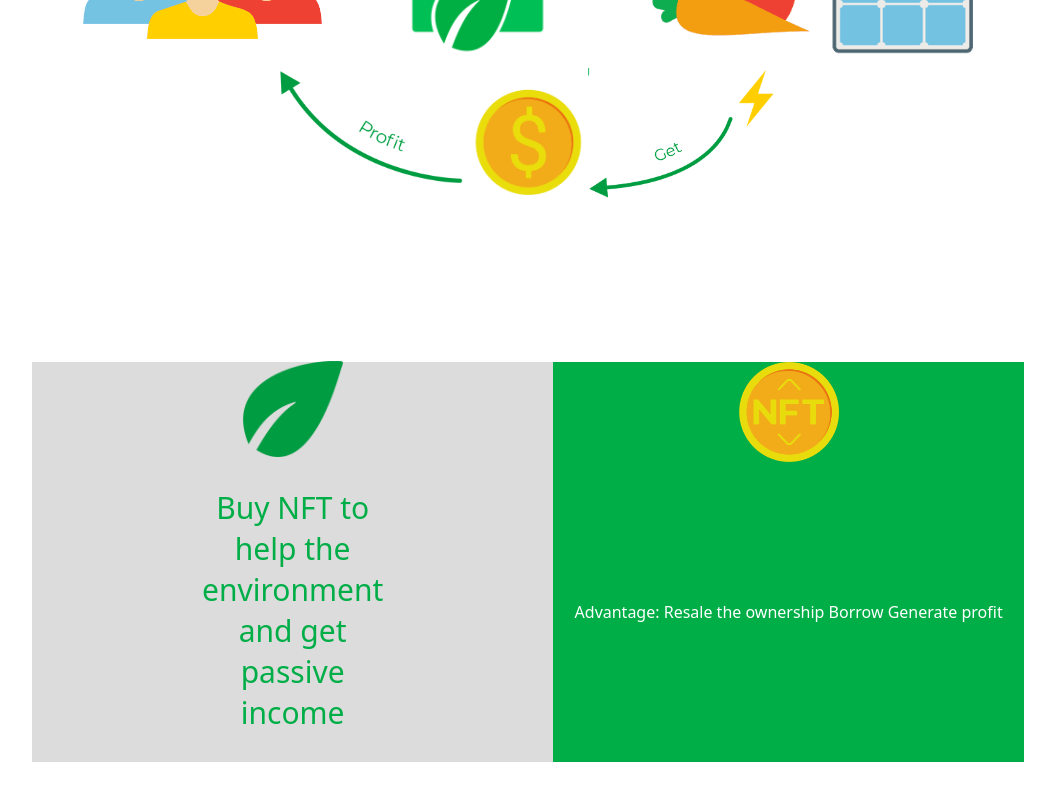
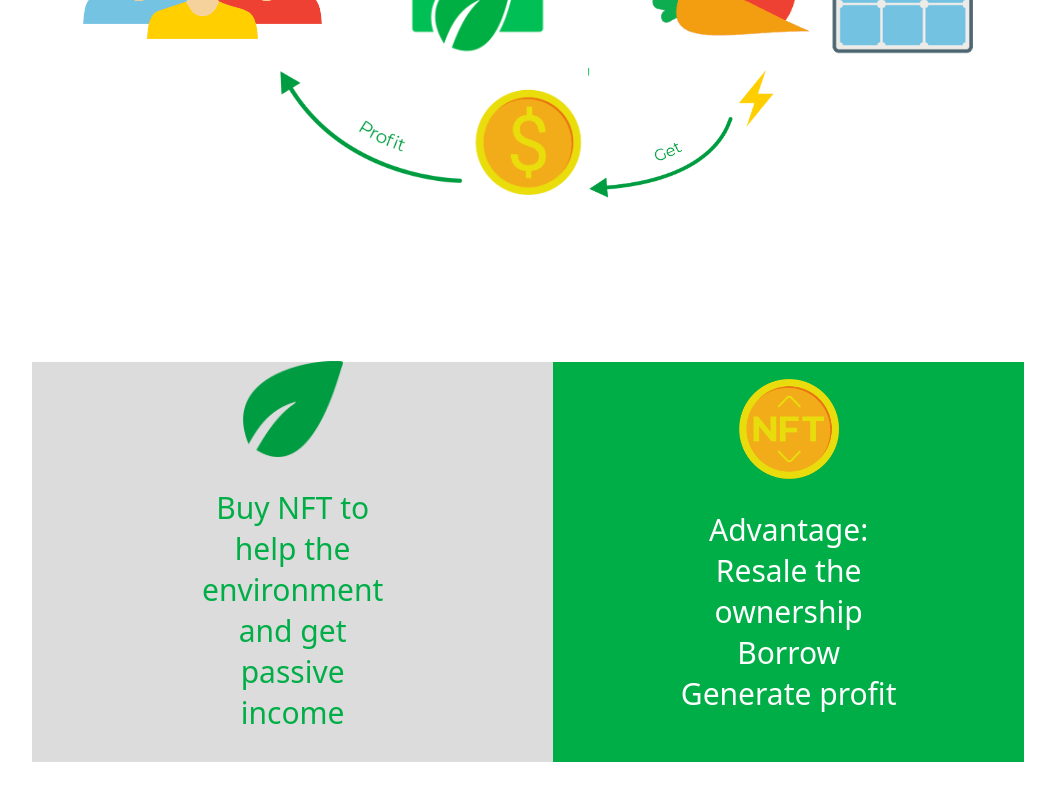
Before and after one commit to basilkhan1250/first-project, a React (Vite) app: page / in a window 1280 px wide. Shown: the part 8065-8865 px from the top of the page, without its empty margins (112-1167 px from the left). Built offline with nearby package versions, Linux system fonts and the light colour scheme.

Commit message:
workin on it

```diff
--- a/src/App.css
+++ b/src/App.css
@@ -412,6 +412,9 @@ hr {
 }
 
 .green-p {
+    text-align: center;
+    padding: 30px 100px;
+    font-size: 30px;
     color: white;
 }
 
--- a/src/components/Example.jsx
+++ b/src/components/Example.jsx
@@ -43,15 +43,11 @@ function Example() {
                 <div className="second-example">
                     <div className="gray">
                         <img src={leaf} />
-                        {/* <div > */}
-                            <p className="gray-p">Buy NFT to help the environment and get passive income</p>
-                        {/* </div> */}
+                        <p className="gray-p">Buy NFT to help the environment and get passive income</p>
                     </div>
                     <div className="green">
                         <img src={NFT} />
-                        <div className="green-p">
-                            <p>Advantage: Resale the ownership Borrow Generate profit</p>
-                        </div>
+                        <p className="green-p">Advantage: <br /> Resale the ownership <br /> Borrow <br /> Generate profit</p>
                     </div>
                 </div>
             </div>
```
